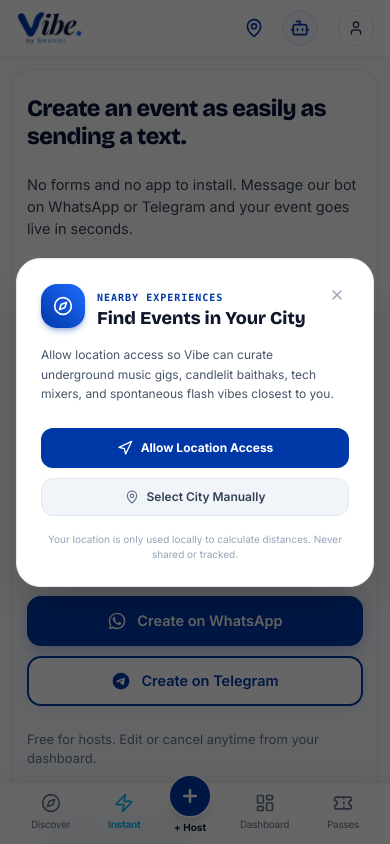
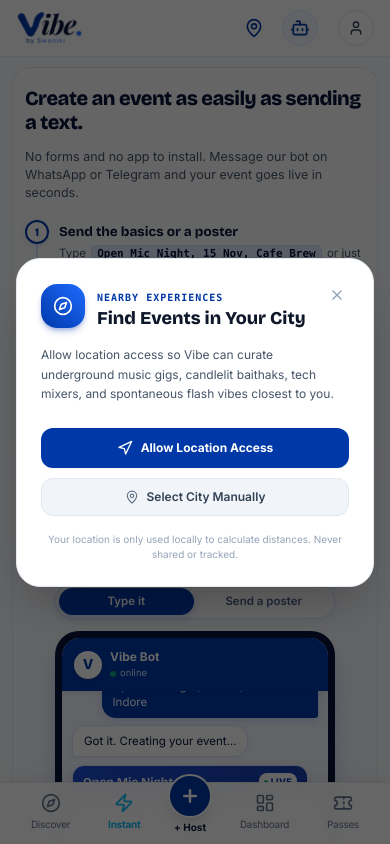
Before and after one commit to Suyashp07/Vibe, a Next.js app: page /bot in a window 390 px wide. Shown: the top 844 px of the page. Built offline with nearby package versions, Linux system fonts and the light colour scheme; no server answers.

Commit message:
feat(bot): compact icon-only floating button and side-by-side drawer layout with reduced fonts

```diff
--- a/src/app/globals.css
+++ b/src/app/globals.css
@@ -2237,7 +2237,7 @@ html.dark .v2-cat-item.v2-cat-item-active {
 
 /* ==========================================================================
    BOT CREATE SECTION ("Create an event as easily as sending a text.")
-   vibee-delta.vercel.app
+   Compact, Modern Side-by-Side Responsive Layout
    ========================================================================== */
 @keyframes botFadeSlideUp {
   0% { opacity: 0; transform: translateY(12px); }
@@ -2254,12 +2254,12 @@ html.dark .v2-cat-item.v2-cat-item-active {
   box-sizing: border-box;
   width: 100%;
   color: #07133a !important;
-  padding: 64px 4vw;
+  padding: 32px 28px;
   font-family: inherit;
   position: relative;
   overflow: hidden;
-  border-radius: 28px;
-  margin: 8px 0 32px 0;
+  border-radius: 24px;
+  margin: 6px 0 24px 0;
   border: 1px solid rgba(7, 19, 58, 0.08);
 }
 
@@ -2271,10 +2271,10 @@ html.dark .bot-create-section {
 
 .bot-create-container {
   display: grid;
-  grid-template-columns: 1.05fr 0.95fr;
+  grid-template-columns: 1.15fr 0.85fr;
   align-items: center;
-  gap: 56px;
-  max-width: 1120px;
+  gap: 28px;
+  max-width: 1020px;
   width: 100%;
   margin: 0 auto;
   box-sizing: border-box;
@@ -2283,7 +2283,7 @@ html.dark .bot-create-section {
 .bot-create-left {
   display: flex;
   flex-direction: column;
-  gap: 24px;
+  gap: 14px;
   min-width: 0;
   width: 100%;
 }
@@ -2291,12 +2291,12 @@ html.dark .bot-create-section {
 .bot-create-h1 {
   letter-spacing: -0.025em;
   color: #07133a !important;
-  max-width: 20ch;
+  max-width: 24ch;
   margin: 0;
   font-family: var(--font-bricolage), 'Bricolage Grotesque', 'Outfit', sans-serif !important;
   font-weight: 800 !important;
-  font-size: clamp(24px, 3.8vw, 42px);
-  line-height: 1.15;
+  font-size: clamp(20px, 2.3vw, 26px);
+  line-height: 1.2;
   text-transform: none !important;
   word-break: break-word;
   overflow-wrap: break-word;
@@ -2307,11 +2307,11 @@ html.dark .bot-create-h1 {
 }
 
 .bot-create-subtext {
-  color: #334155 !important;
-  max-width: 48ch;
+  color: #475569 !important;
+  max-width: 44ch;
   margin: 0;
-  font-size: clamp(16px, 1.8vw, 18px);
-  line-height: 1.6;
+  font-size: 13.5px;
+  line-height: 1.5;
 }
 
 html.dark .bot-create-subtext {
@@ -2321,15 +2321,15 @@ html.dark .bot-create-subtext {
 .bot-steps-list {
   display: flex;
   flex-direction: column;
-  margin-top: 8px;
-  margin-bottom: 8px;
+  margin-top: 4px;
+  margin-bottom: 4px;
   position: relative;
 }
 
 .bot-step-item {
   display: flex;
-  gap: 18px;
-  padding-bottom: 28px;
+  gap: 12px;
+  padding-bottom: 14px;
   position: relative;
 }
 
@@ -2346,8 +2346,8 @@ html.dark .bot-create-subtext {
 
 .bot-step-circle {
   border: 2px solid #0038a8;
-  width: 40px;
-  height: 40px;
+  width: 26px;
+  height: 26px;
   color: #0038a8;
   z-index: 2;
   background-color: #fff;
@@ -2356,10 +2356,10 @@ html.dark .bot-create-subtext {
   justify-content: center;
   align-items: center;
   font-family: var(--font-bricolage), 'Bricolage Grotesque', sans-serif;
-  font-size: 17px;
+  font-size: 12.5px;
   font-weight: 800;
   display: flex;
-  box-shadow: 0 2px 8px rgba(29, 78, 216, 0.12);
+  box-shadow: 0 2px 6px rgba(29, 78, 216, 0.12);
 }
 
 html.dark .bot-step-circle {
@@ -2374,7 +2374,7 @@ html.dark .bot-step-circle {
   flex-grow: 1;
   width: 2px;
   position: absolute;
-  top: 40px;
+  top: 26px;
   bottom: 0;
   left: 50%;
   transform: translateX(-50%);
@@ -2387,8 +2387,8 @@ html.dark .bot-step-line {
 .bot-step-content {
   display: flex;
   flex-direction: column;
-  gap: 4px;
-  padding-top: 6px;
+  gap: 2px;
+  padding-top: 2px;
   min-width: 0;
   flex: 1;
 }
@@ -2397,7 +2397,7 @@ html.dark .bot-step-line {
   color: #07133a !important;
   margin: 0;
   font-family: var(--font-bricolage), 'Bricolage Grotesque', sans-serif !important;
-  font-size: 18px;
+  font-size: 14px;
   font-weight: 700;
   text-transform: none !important;
 }
@@ -2407,10 +2407,10 @@ html.dark .bot-step-title {
 }
 
 .bot-step-desc {
-  color: #334155 !important;
+  color: #475569 !important;
   margin: 0;
-  font-size: 15px;
-  line-height: 1.5;
+  font-size: 12px;
+  line-height: 1.45;
   word-break: break-word;
   overflow-wrap: break-word;
 }
@@ -2425,11 +2425,11 @@ html.dark .bot-step-desc {
   word-break: break-word;
   background-color: #dbe8ff;
   border: 1px solid #d6e2fa;
-  border-radius: 6px;
-  margin: 0 4px;
-  padding: 2px 8px;
+  border-radius: 5px;
+  margin: 0 3px;
+  padding: 1px 6px;
   font-family: SFMono-Regular, Consolas, monospace;
-  font-size: 13.5px;
+  font-size: 11.5px;
   font-weight: 600;
   display: inline;
 }
@@ -2444,52 +2444,52 @@ html.dark .bot-code-chip {
   display: flex;
   flex-wrap: wrap;
   align-items: center;
-  gap: 14px;
-  margin-top: 8px;
+  gap: 10px;
+  margin-top: 4px;
 }
 
 .bot-btn {
   cursor: pointer;
   box-sizing: border-box;
-  border-radius: 14px;
+  border-radius: 12px;
   justify-content: center;
   align-items: center;
-  gap: 10px;
-  padding: 14px 22px;
-  font-size: 15.5px;
-  font-weight: 600;
+  gap: 8px;
+  padding: 9px 16px;
+  font-size: 13px;
+  font-weight: 700;
   text-decoration: none;
   transition: transform 0.2s cubic-bezier(0.16, 1, 0.3, 1), box-shadow 0.2s, background-color 0.2s;
   display: inline-flex;
 }
 
 .bot-btn:hover {
-  transform: translateY(-2px);
+  transform: translateY(-1.5px);
 }
 
 .bot-btn-primary {
   background-color: #0038a8;
   color: #fff !important;
   border: 2px solid #0038a8;
-  box-shadow: 0 6px 18px -2px rgba(29, 78, 216, 0.35);
+  box-shadow: 0 4px 14px -2px rgba(29, 78, 216, 0.35);
 }
 
 .bot-btn-primary:hover {
   background-color: #173daa;
   border-color: #173daa;
-  box-shadow: 0 10px 22px -3px rgba(29, 78, 216, 0.45);
+  box-shadow: 0 8px 18px -3px rgba(29, 78, 216, 0.45);
 }
 
 .bot-btn-secondary {
   color: #0038a8 !important;
   border: 2px solid #0038a8;
   background-color: #fff;
-  box-shadow: 0 2px 8px rgba(29, 78, 216, 0.08);
+  box-shadow: 0 2px 6px rgba(29, 78, 216, 0.08);
 }
 
 .bot-btn-secondary:hover {
   background-color: #f3f7ff;
-  box-shadow: 0 6px 16px rgba(29, 78, 216, 0.15);
+  box-shadow: 0 4px 12px rgba(29, 78, 216, 0.15);
 }
 
 html.dark .bot-btn-secondary {
@@ -2504,13 +2504,13 @@ html.dark .bot-btn-secondary:hover {
 
 .bot-icon {
   flex-shrink: 0;
-  width: 20px;
-  height: 20px;
+  width: 16px;
+  height: 16px;
 }
 
 .bot-muted-note {
   color: #64748b;
-  font-size: 13px;
+  font-size: 11.5px;
   margin: 0;
 }
 
@@ -2524,7 +2524,7 @@ html.dark .bot-muted-note {
   flex-direction: column;
   justify-content: center;
   align-items: center;
-  gap: 20px;
+  gap: 12px;
   min-width: 0;
   width: 100%;
 }
@@ -2533,10 +2533,10 @@ html.dark .bot-muted-note {
   background-color: #fff;
   border: 1px solid #d6e2fa;
   border-radius: 9999px;
-  gap: 4px;
-  padding: 5px;
+  gap: 3px;
+  padding: 3px;
   display: inline-flex;
-  box-shadow: 0 2px 10px rgba(11, 31, 75, 0.06);
+  box-shadow: 0 2px 8px rgba(11, 31, 75, 0.05);
 }
 
 html.dark .bot-tab-toggle {
@@ -2551,22 +2551,30 @@ html.dark .bot-tab-toggle {
   border: none;
   border-radius: 9999px;
   align-items: center;
-  gap: 8px;
-  padding: 8px 18px;
-  font-size: 14px;
+  gap: 6px;
+  padding: 5px 14px;
+  font-size: 12px;
   font-weight: 600;
   transition: all 0.2s;
   display: inline-flex;
 }
 
+.bot-tab-btn:hover {
+  color: #07133a;
+}
+
+html.dark .bot-tab-btn {
+  color: #94a3b8;
+}
+
+html.dark .bot-tab-btn:hover {
+  color: #ffffff;
+}
+
 .bot-tab-btn[aria-selected="true"] {
   background-color: #0038a8;
   color: #fff !important;
-  box-shadow: 0 4px 12px rgba(29, 78, 216, 0.3);
-}
-
-html.dark .bot-tab-btn {
-  color: #94a3b8;
+  box-shadow: 0 2px 8px rgba(29, 78, 216, 0.25);
 }
 
 html.dark .bot-tab-btn[aria-selected="true"] {
@@ -2577,25 +2585,25 @@ html.dark .bot-tab-btn[aria-selected="true"] {
 .bot-phone-frame {
   background-color: #07133a;
   box-sizing: border-box;
-  border-radius: 38px;
+  border-radius: 30px;
   width: 100%;
-  max-width: 340px;
-  padding: 11px;
+  max-width: 290px;
+  padding: 8px;
   position: relative;
-  box-shadow: 0 25px 50px -10px rgba(29, 78, 216, 0.25), 0 10px 25px -5px rgba(11, 31, 75, 0.15);
+  box-shadow: 0 16px 36px -10px rgba(29, 78, 216, 0.25), 0 8px 18px -5px rgba(11, 31, 75, 0.15);
 }
 
 html.dark .bot-phone-frame {
   background-color: #070e22;
-  box-shadow: 0 25px 60px -10px rgba(0, 0, 0, 0.7), 0 0 40px -10px rgba(91, 140, 255, 0.25);
+  box-shadow: 0 20px 48px -10px rgba(0, 0, 0, 0.7), 0 0 30px -10px rgba(91, 140, 255, 0.25);
 }
 
 .bot-phone-screen {
   background-color: #f3f7ff;
-  border-radius: 28px;
+  border-radius: 22px;
   display: flex;
   flex-direction: column;
-  height: 520px;
+  height: 380px;
   position: relative;
   overflow: hidden;
 }
@@ -2610,15 +2618,15 @@ html.dark .bot-phone-screen {
   z-index: 10;
   flex-shrink: 0;
   align-items: center;
-  gap: 12px;
-  padding: 14px 16px;
-  display: flex;
-  box-shadow: 0 2px 8px rgba(0, 0, 0, 0.08);
+  gap: 8px;
+  padding: 10px 12px;
+  display: flex;
+  box-shadow: 0 2px 6px rgba(0, 0, 0, 0.08);
 }
 
 .bot-avatar {
-  width: 38px;
-  height: 38px;
+  width: 28px;
+  height: 28px;
   color: #0038a8;
   background-color: #fff;
   border-radius: 50%;
@@ -2626,7 +2634,7 @@ html.dark .bot-phone-screen {
   justify-content: center;
   align-items: center;
   font-family: var(--font-bricolage), 'Bricolage Grotesque', sans-serif;
-  font-size: 20px;
+  font-size: 15px;
   font-weight: 800;
   display: flex;
   box-shadow: 0 2px 5px rgba(0, 0, 0, 0.12);
@@ -2634,22 +2642,22 @@ html.dark .bot-phone-screen {
 
 .bot-header-name {
   font-weight: 700;
-  font-size: 14px;
+  font-size: 12px;
 }
 
 .bot-header-status {
   display: flex;
   align-items: center;
-  gap: 5px;
-  font-size: 11px;
+  gap: 4px;
+  font-size: 9.5px;
   opacity: 0.85;
 }
 
 .bot-status-dot {
   background-color: #10b981;
   border-radius: 50%;
-  width: 7px;
-  height: 7px;
+  width: 6px;
+  height: 6px;
   display: inline-block;
 }
 
@@ -2658,8 +2666,8 @@ html.dark .bot-phone-screen {
   flex-direction: column;
   flex: 1;
   justify-content: flex-end;
-  gap: 10px;
-  padding: 14px;
+  gap: 8px;
+  padding: 10px;
   display: flex;
   overflow-y: hidden;
 }
@@ -2674,27 +2682,27 @@ html.dark .bot-phone-screen {
   background-color: #0038a8;
   color: #fff;
   word-break: break-word;
-  border-radius: 18px 18px 4px;
+  border-radius: 14px 14px 3px;
   align-self: flex-end;
-  max-width: 86%;
-  padding: 10px 14px;
-  font-size: 13.5px;
-  line-height: 1.45;
-  box-shadow: 0 3px 10px rgba(29, 78, 216, 0.25);
+  max-width: 88%;
+  padding: 7px 11px;
+  font-size: 11.5px;
+  line-height: 1.4;
+  box-shadow: 0 2px 8px rgba(29, 78, 216, 0.2);
 }
 
 .bot-bubble-bot {
-  max-width: 88%;
+  max-width: 90%;
   color: #07133a;
   word-break: break-word;
   background-color: #fff;
   border: 1px solid #d6e2fa;
-  border-radius: 18px 18px 18px 4px;
+  border-radius: 14px 14px 14px 3px;
   align-self: flex-start;
-  padding: 10px 14px;
-  font-size: 13.5px;
-  line-height: 1.45;
-  box-shadow: 0 2px 6px rgba(11, 31, 75, 0.05);
+  padding: 7px 11px;
+  font-size: 11.5px;
+  line-height: 1.4;
+  box-shadow: 0 2px 5px rgba(11, 31, 75, 0.05);
 }
 
 html.dark .bot-bubble-bot {
@@ -2707,41 +2715,41 @@ html.dark .bot-bubble-bot {
   color: #fff;
   box-sizing: border-box;
   background: linear-gradient(145deg, #1d4ed8 0%, #0b1f4b 100%);
-  border-radius: 14px;
+  border-radius: 12px;
   flex-direction: column;
   justify-content: space-between;
-  width: 150px;
-  height: 190px;
-  padding: 14px 12px;
+  width: 125px;
+  height: 155px;
+  padding: 10px 8px;
   display: flex;
   position: relative;
   overflow: hidden;
-  box-shadow: 0 6px 16px rgba(11, 31, 75, 0.35);
+  box-shadow: 0 5px 14px rgba(11, 31, 75, 0.3);
 }
 
 .bot-poster-glow {
   pointer-events: none;
   background: radial-gradient(circle, rgba(0, 224, 255, 0.4) 0%, transparent 70%);
-  width: 80px;
-  height: 80px;
+  width: 60px;
+  height: 60px;
   position: absolute;
-  top: -20px;
-  right: -20px;
+  top: -15px;
+  right: -15px;
 }
 
 .bot-poster-tag {
   text-transform: uppercase;
   letter-spacing: 0.08em;
   color: #93c5fd;
-  font-size: 10px;
+  font-size: 8.5px;
   font-weight: 700;
 }
 
 .bot-poster-title {
   color: #fff;
-  margin: 4px 0 0;
+  margin: 3px 0 0;
   font-family: var(--font-bricolage), 'Bricolage Grotesque', sans-serif;
-  font-size: 19px;
+  font-size: 15px;
   font-weight: 800;
   line-height: 1.15;
 }
@@ -2749,54 +2757,33 @@ html.dark .bot-bubble-bot {
 .bot-poster-bottom {
   display: flex;
   flex-direction: column;
-  gap: 6px;
+  gap: 2px;
 }
 
 .bot-poster-venue {
-  color: #bfdbfe;
+  color: #cbd5e1;
+  font-size: 9.5px;
+}
+
+.bot-poster-price {
+  color: #fde047;
   font-size: 11px;
-  line-height: 1.3;
-}
-
-.bot-poster-badge {
-  backdrop-filter: blur(4px);
-  color: #fff;
-  background: rgba(255, 255, 255, 0.2);
-  border: 1px solid rgba(255, 255, 255, 0.3);
-  border-radius: 6px;
-  align-self: flex-start;
-  padding: 2px 8px;
-  font-size: 11.5px;
   font-weight: 700;
 }
 
-.bot-typing-bubble {
-  background-color: #fff;
-  border: 1px solid #d6e2fa;
-  border-radius: 18px 18px 18px 4px;
-  align-self: flex-start;
+.bot-typing-dots {
   align-items: center;
   gap: 4px;
-  padding: 10px 14px;
+  padding: 4px 6px;
   display: inline-flex;
-  box-shadow: 0 2px 6px rgba(11, 31, 75, 0.05);
-}
-
-html.dark .bot-typing-bubble {
-  background-color: #10204a;
-  border-color: #233870;
 }
 
 .bot-typing-dot {
-  background-color: #0038a8;
+  background-color: #64748b;
   border-radius: 50%;
-  width: 6px;
-  height: 6px;
-  animation: botBounce 1.2s ease-in-out infinite;
-}
-
-html.dark .bot-typing-dot {
-  background-color: #5b8cff;
+  width: 5px;
+  height: 5px;
+  animation: botBounce 1.4s infinite ease-in-out;
 }
 
 .bot-typing-dot:nth-child(2) {
@@ -2810,11 +2797,11 @@ html.dark .bot-typing-dot {
 .bot-event-card {
   background-color: #fff;
   border: 1px solid #d6e2fa;
-  border-radius: 16px;
+  border-radius: 12px;
   align-self: flex-start;
   width: 96%;
   overflow: hidden;
-  box-shadow: 0 4px 14px rgba(11, 31, 75, 0.08);
+  box-shadow: 0 3px 10px rgba(11, 31, 75, 0.08);
 }
 
 html.dark .bot-event-card {
@@ -2827,7 +2814,7 @@ html.dark .bot-event-card {
   background: linear-gradient(135deg, #1d4ed8 0%, #173daa 100%);
   justify-content: space-between;
   align-items: center;
-  padding: 10px 12px;
+  padding: 7px 10px;
   display: flex;
 }
 
@@ -2837,7 +2824,7 @@ html.dark .bot-event-card {
   white-space: nowrap;
   margin: 0;
   font-family: var(--font-bricolage), 'Bricolage Grotesque', sans-serif;
-  font-size: 14.5px;
+  font-size: 12px;
   font-weight: 700;
   overflow: hidden;
 }
@@ -2847,11 +2834,11 @@ html.dark .bot-event-card {
   text-transform: uppercase;
   letter-spacing: 0.04em;
   background-color: #fff;
-  border-radius: 10px;
+  border-radius: 8px;
   align-items: center;
-  gap: 4px;
-  padding: 2px 7px;
-  font-size: 10.5px;
+  gap: 3px;
+  padding: 2px 5px;
+  font-size: 9px;
   font-weight: 800;
   display: inline-flex;
 }
@@ -2859,22 +2846,22 @@ html.dark .bot-event-card {
 .bot-live-dot {
   background-color: #10b981;
   border-radius: 50%;
-  width: 5px;
-  height: 5px;
+  width: 4px;
+  height: 4px;
 }
 
 .bot-event-card-body {
   display: flex;
   flex-direction: column;
-  gap: 6px;
-  padding: 10px 12px;
+  gap: 4px;
+  padding: 7px 10px;
 }
 
 .bot-card-row {
   display: flex;
   align-items: center;
-  gap: 6px;
-  font-size: 12px;
+  gap: 5px;
+  font-size: 10px;
 }
 
 .bot-card-row-label {
@@ -2900,9 +2887,9 @@ html.dark .bot-card-row-value {
   background-color: #f8fafd;
   border-top: 1px solid #eef4ff;
   align-items: center;
-  gap: 6px;
-  padding: 8px 12px;
-  font-size: 11.5px;
+  gap: 5px;
+  padding: 6px 10px;
+  font-size: 9.5px;
   font-weight: 600;
   display: flex;
 }
@@ -2919,8 +2906,8 @@ html.dark .bot-event-card-footer {
   flex-shrink: 0;
   justify-content: space-between;
   align-items: center;
-  gap: 8px;
-  padding: 9px 12px;
+  gap: 6px;
+  padding: 6px 10px;
   display: flex;
 }
 
@@ -2933,11 +2920,11 @@ html.dark .bot-input-bar {
   color: #8c9bb9;
   background-color: #f3f7ff;
   border: 1px solid #d6e2fa;
-  border-radius: 20px;
+  border-radius: 16px;
   flex-grow: 1;
   align-items: center;
-  padding: 6px 12px;
-  font-size: 12.5px;
+  padding: 4px 8px;
+  font-size: 10.5px;
   display: flex;
 }
 
@@ -2956,19 +2943,19 @@ html.dark .bot-input-field {
   flex-shrink: 0;
   justify-content: center;
   align-items: center;
-  width: 30px;
-  height: 30px;
+  width: 24px;
+  height: 24px;
   display: flex;
 }
 
 @media (max-width: 900px) {
   .bot-create-section {
-    padding: 44px 20px;
-    margin: 16px 0;
+    padding: 24px 16px;
+    margin: 8px 0;
   }
   .bot-create-container {
     grid-template-columns: 1fr;
-    gap: 36px;
+    gap: 24px;
   }
   .bot-create-h1,
   .bot-create-subtext {
@@ -2978,82 +2965,82 @@ html.dark .bot-input-field {
 
 @media (max-width: 600px) {
   .bot-create-section {
-    padding: 24px 14px;
-    border-radius: 20px;
-    margin: 8px 0;
+    padding: 18px 12px;
+    border-radius: 18px;
+    margin: 6px 0;
   }
   .bot-create-h1 {
-    font-size: clamp(22px, 6vw, 28px) !important;
+    font-size: 20px !important;
     line-height: 1.2 !important;
   }
   .bot-create-subtext {
-    font-size: 14.5px !important;
-    line-height: 1.5 !important;
+    font-size: 12.5px !important;
+    line-height: 1.45 !important;
   }
   .bot-step-item {
-    gap: 12px;
-    padding-bottom: 20px;
+    gap: 10px;
+    padding-bottom: 12px;
   }
   .bot-step-circle {
-    width: 32px;
-    height: 32px;
-    font-size: 15px;
+    width: 24px;
+    height: 24px;
+    font-size: 11.5px;
   }
   .bot-step-line {
-    top: 32px;
+    top: 24px;
   }
   .bot-step-title {
-    font-size: 16px;
+    font-size: 13.5px;
   }
   .bot-step-desc {
-    font-size: 13.5px;
+    font-size: 11.5px;
   }
   .bot-code-chip {
     white-space: normal;
     word-break: break-word;
     display: inline;
-    padding: 2px 6px;
-    font-size: 12.5px;
+    padding: 1px 5px;
+    font-size: 11px;
     margin: 0 2px;
   }
   .bot-action-buttons {
     flex-direction: column;
     align-items: stretch;
     width: 100%;
-    gap: 10px;
+    gap: 8px;
   }
   .bot-btn {
     width: 100%;
-    padding: 12px 16px;
-    font-size: 14.5px;
+    padding: 9px 14px;
+    font-size: 12.5px;
   }
   .bot-tab-toggle {
     width: 100%;
-    max-width: 320px;
+    max-width: 280px;
     box-sizing: border-box;
     display: flex;
   }
   .bot-tab-btn {
     flex: 1;
     justify-content: center;
-    padding: 8px 12px;
-    font-size: 13px;
+    padding: 5px 10px;
+    font-size: 11.5px;
   }
   .bot-phone-frame {
-    border-radius: 28px;
-    max-width: 100%;
+    border-radius: 24px;
+    max-width: 280px;
     width: 100%;
-    padding: 8px;
+    padding: 7px;
   }
   .bot-phone-screen {
-    border-radius: 22px;
-    height: 440px;
-  }
-}
-
-/* Slide-over Drawer Overrides for Bot Create Section */
+    border-radius: 18px;
+    height: 360px;
+  }
+}
+
+/* Slide-over Drawer Overrides for Bot Create Section: Compact Side-by-Side */
 .bot-drawer-view .bot-create-section {
-  padding: 12px 6px !important;
+  padding: 4px !important;
   margin: 0 !important;
   background: transparent !important;
   border: none !important;
@@ -3061,24 +3048,37 @@ html.dark .bot-input-field {
 }
 
 .bot-drawer-view .bot-create-container {
-  grid-template-columns: 1fr !important;
-  gap: 28px !important;
+  display: grid !important;
+  grid-template-columns: 1.15fr 0.85fr !important;
+  gap: 20px !important;
+  align-items: center !important;
+}
+
+@media (max-width: 768px) {
+  .bot-drawer-view .bot-create-container {
+    grid-template-columns: 1fr !important;
+    gap: 18px !important;
+  }
 }
 
 .bot-drawer-view .bot-create-h1 {
-  font-size: 24px !important;
-  line-height: 1.25 !important;
+  font-size: 21px !important;
+  line-height: 1.2 !important;
   letter-spacing: -0.02em !important;
 }
 
 .bot-drawer-view .bot-create-subtext {
-  font-size: 13.5px !important;
-  margin-top: 6px !important;
+  font-size: 12.5px !important;
+  margin-top: 2px !important;
 }
 
 .bot-drawer-view .bot-phone-frame {
-  max-width: 330px !important;
+  max-width: 275px !important;
   margin: 0 auto !important;
+}
+
+.bot-drawer-view .bot-phone-screen {
+  height: 350px !important;
 }
 
 /* Automatically hide install buttons whenever running inside PWA / standalone mode */
```
Also changed, not shown: src/components/bot/FloatingBotDrawer.tsx (+21 -59 lines).
